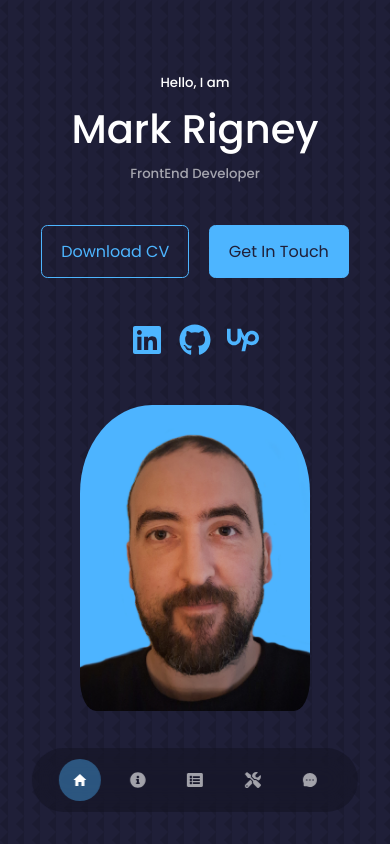
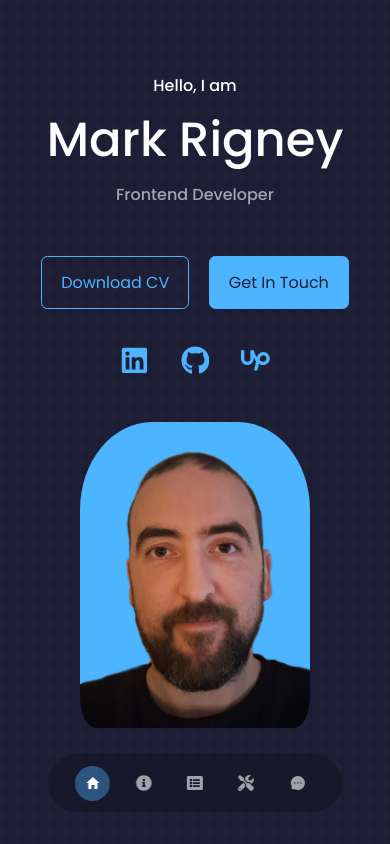
Before and after one commit to KramYengir/portfolio_page, a React (Vite) app: page / in a window 390 px wide. Shown: the top 844 px of the page. Built offline with nearby package versions, Linux system fonts and the light colour scheme.

Commit message:
minor tweaks & updated CV

```diff
--- a/src/components/About/about.css
+++ b/src/components/About/about.css
@@ -30,6 +30,10 @@
 }
 
 /* RIGHT SIDE */
+
+.about__content {
+  margin-block: auto;
+}
 
 .about__cards {
   display: grid;
@@ -69,6 +73,7 @@
 }
 
 .about__content p {
+  font-size: 1.2rem;
   margin: 2rem 0 2.6rem;
   color: var(--color-light);
 }
@@ -116,4 +121,8 @@
     padding: 1rem;
     text-align: left;
   }
+
+  .about__content p {
+    font-size: 1rem;
+  }
 }
--- a/src/components/Header/header.css
+++ b/src/components/Header/header.css
@@ -1,6 +1,6 @@
 header {
   height: 100vh;
-  padding-top: 7rem;
+  padding-top: 250px;
 }
 
 .header__container {
@@ -11,23 +11,27 @@ header {
   align-items: center;
 }
 
+header h5 {
+  font-size: 1.2rem;
+}
+
 /* ======== CTA ======== */
 .cta {
   display: flex;
   justify-content: center;
   gap: 1.2rem;
-  margin-top: 2.5rem;
+  margin-top: 3rem;
 }
 
 /* ======== SOCIALS ======== */
 .header__socials {
   display: flex;
   justify-content: center;
-  margin-top: 2.5rem;
+  margin-top: 3rem;
 
-  gap: 1rem;
+  gap: 2rem;
 
-  font-size: 2rem;
+  font-size: 2.5rem;
 }
 
 /* ======== IMAGE ======== */
@@ -56,6 +60,20 @@ header {
     padding-top: 2.5rem;
   }
 
+  header h5 {
+    font-size: 1rem;
+  }
+
+  .header__socials {
+    display: flex;
+    justify-content: center;
+    margin-top: 2rem;
+
+    gap: 2rem;
+
+    font-size: 1.8rem;
+  }
+
   .me {
     width: auto;
     height: auto;
--- a/src/components/Header/header.jsx
+++ b/src/components/Header/header.jsx
@@ -10,7 +10,7 @@ const Header = () => {
         <div className="header__info">
           <h5>Hello, I am </h5>
           <h1>Mark Rigney</h1>
-          <h5 className="text-light">FrontEnd Developer</h5>
+          <h5 className="text-light">Frontend Developer</h5>
           <CTA></CTA>
           <HeaderSocials />
         </div>
--- a/src/components/Nav/nav.css
+++ b/src/components/Nav/nav.css
@@ -22,8 +22,8 @@ nav a {
   color: var(--color-light);
   border-radius: 50%;
 
-  padding: 0.8rem;
-  font-size: 1rem;
+  padding: 1rem;
+  font-size: 2rem;
 }
 
 nav a:hover {
@@ -34,3 +34,11 @@ nav a.active {
   background: var(--color-primary-variant);
   color: var(--color-white);
 }
+
+/* SMALL */
+@media screen and (max-width: 600px) {
+  nav a {
+    padding: 0.6rem;
+    font-size: 1rem;
+  }
+}
--- a/src/index.css
+++ b/src/index.css
@@ -38,6 +38,7 @@ body {
   font-family: "Poppins", sans-serif;
   line-height: 1.7;
   font-weight: 400;
+  font-size: 16px;
 
   color-scheme: light dark;
   color: var(--color-white);
@@ -64,7 +65,11 @@ h5 {
 }
 
 h1 {
-  font-size: 2.5rem;
+  font-size: 3rem;
+}
+
+h5 {
+  font-size: 1.1rem;
 }
 
 section {
```
Also changed, not shown: 1 other file (tests, documents, lock files or other folders).
